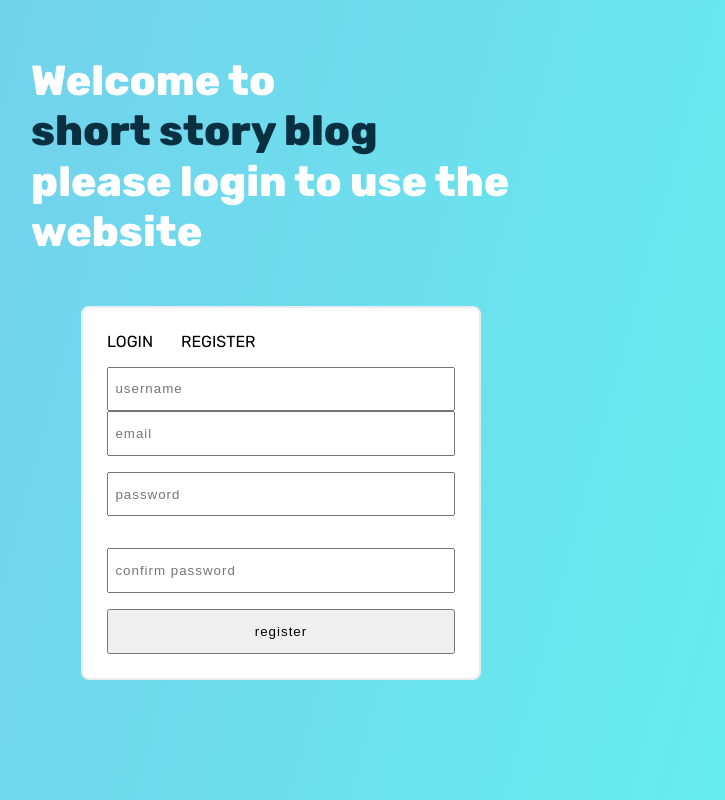
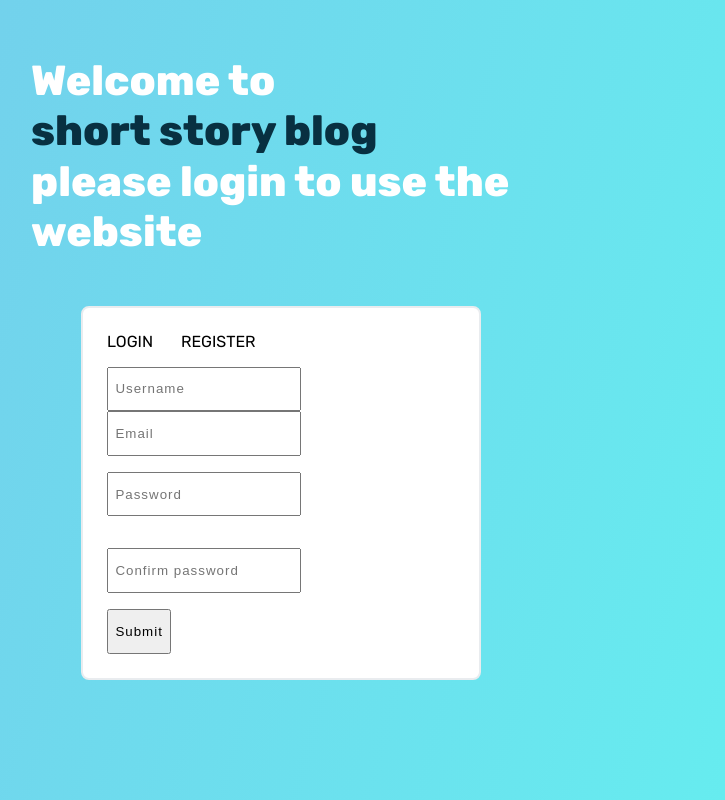
Before and after one commit to Parsa-jalilifar/Short_Story_Blog, a Flask app: template shortstoryblog/templates/register.html in a window 1280 px wide. Shown: the whole page, without its empty margins (359-1084 px from the left). Run offline with Flask 2, Linux system fonts and the light colour scheme; the template is opened without the code that fills it: most values are stand-ins (such as "Sample title", 1, 10 or a date in 2020); form fields are guessed from the names that the template uses.

Commit message:
register form html completd

```diff
--- a/shortstoryblog/templates/register.html
+++ b/shortstoryblog/templates/register.html
@@ -1,8 +1,57 @@
 {% extends 'authentication_layout.html' %}
 {% block authentication_content %}
-<input type="text" name="" id="" placeholder="username">
-<input type="text" name="" id="" placeholder="email">
-<input type="password" name="" id="" placeholder="password">
-<input type="password" name="" id="" placeholder="confirm password">
-<input type="button" value="register">
+<form method="POST" action="">
+    {{ form.hidden_tag() }}
+    <div class="form-group">
+        {% if form.username.errors %}
+        {{form.username(class="form-control is-invalid", placeholder = form.username.label.text)}}
+        <div class="invalid-feedback">
+            {% for error in form.username.errors %}
+            <span>{{error}}</span>
+            {% endfor %}
+        </div>
+        {% else %}
+        {{form.username(class="form-control", placeholder = form.username.label.text)}}
+        {% endif %}
+    </div>
+    <div class="form-group">
+        {% if form.email.errors %}
+        {{form.email(class="form-control is-invalid", placeholder = form.email.label.text)}}
+        <div class="invalid-feedback">
+            {% for error in form.email.errors %}
+            <span>{{error}}</span>
+            {% endfor %}
+        </div>
+        {% else %}
+        {{form.email(class="form-control", placeholder = form.email.label.text)}}
+        {% endif %}
+    </div>
+    <div class="form-group">
+        {% if form.password.errors %}
+        {{form.password(class="form-control is-invalid", placeholder = form.password.label.text)}}
+        <div class="invalid-feedback">
+            {% for error in form.password.errors %}
+            <span>{{error}}</span>
+            {% endfor %}
+        </div>
+        {% else %}
+        {{form.password(class="form-control", placeholder = form.password.label.text)}}
+        {% endif %}
+    </div>
+    <div class="form-group">
+        {% if form.confirm_password.errors %}
+        {{form.confirm_password(class="form-control is-invalid", placeholder = form.confirm_password.label.text)}}
+        <div class="invalid-feedback">
+            {% for error in form.confirm_password.errors %}
+            <span>{{error}}</span>
+            {% endfor %}
+        </div>
+        {% else %}
+        {{form.confirm_password(class="form-control", placeholder = form.confirm_password.label.text)}}
+        {% endif %}
+    </div>
+    <div class="form-group">
+        {{form.submit(class="btn", placeholder = form.submit.label.text)}}
+    </div>
+</form>
 {% endblock authentication_content %}
```
